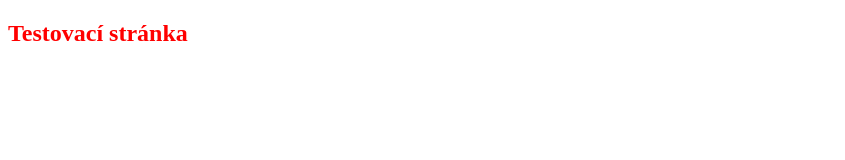
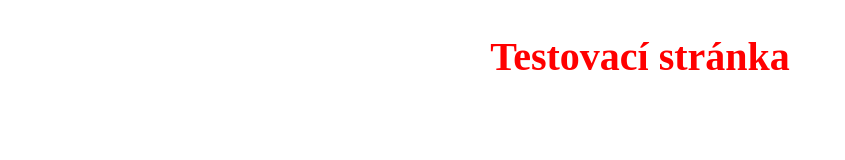
Before and after one commit to jan-blazek/test_git, a plain HTML site: page index.html in a window 1280 px wide. Shown: the whole page, without its empty margins (0-845 px from the left). Drawn offline with Linux system fonts and the light colour scheme.

Commit message:
velikost a umístění na střed

```diff
--- a/css/style.css
+++ b/css/style.css
@@ -3,4 +3,6 @@
 /* Nastavení stylu nadpisu */
 h2 {
     color: red;
+    text-align: center;
+    font-size: 40px;
 }
```
